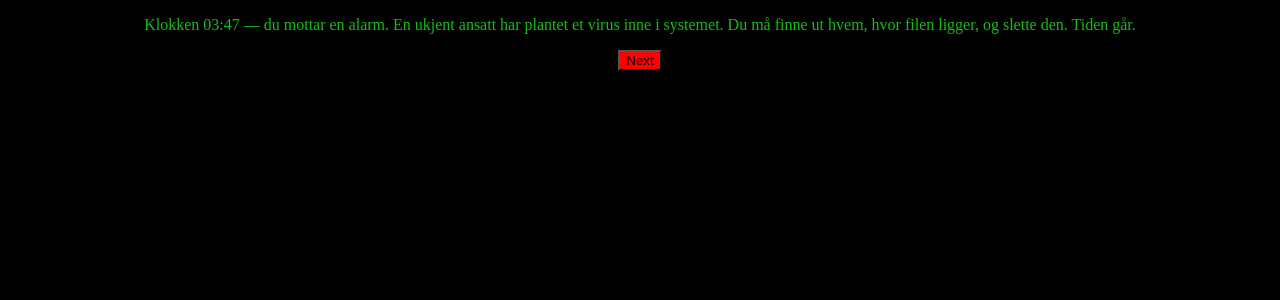
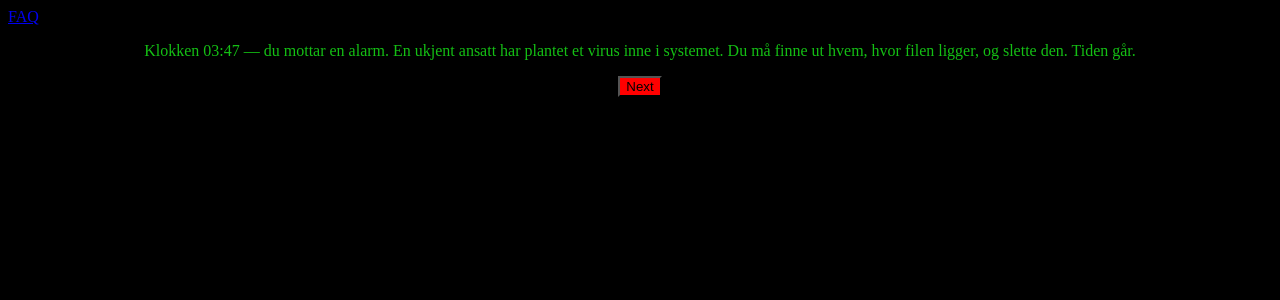
Before and after one commit to helene-cpu/min-docker-app, a Flask app: page / in a window 1280 px wide. Shown: the top 300 px of the page. Run offline with Flask 3, Linux system fonts and the light colour scheme.

Commit message:
Laget nvbar for faq side

```diff
--- a/templates/index.html
+++ b/templates/index.html
@@ -1,6 +1,10 @@
 {% extends "base.html" %}
 
 {% block content %}
+<div class="index_navbar">
+    <a class="faq" href="/faq">FAQ</a>
+</div>
+
 <div class="story">
     <p>Klokken 03:47 — du mottar en alarm.
 En ukjent ansatt har plantet et virus inne i systemet.
```
